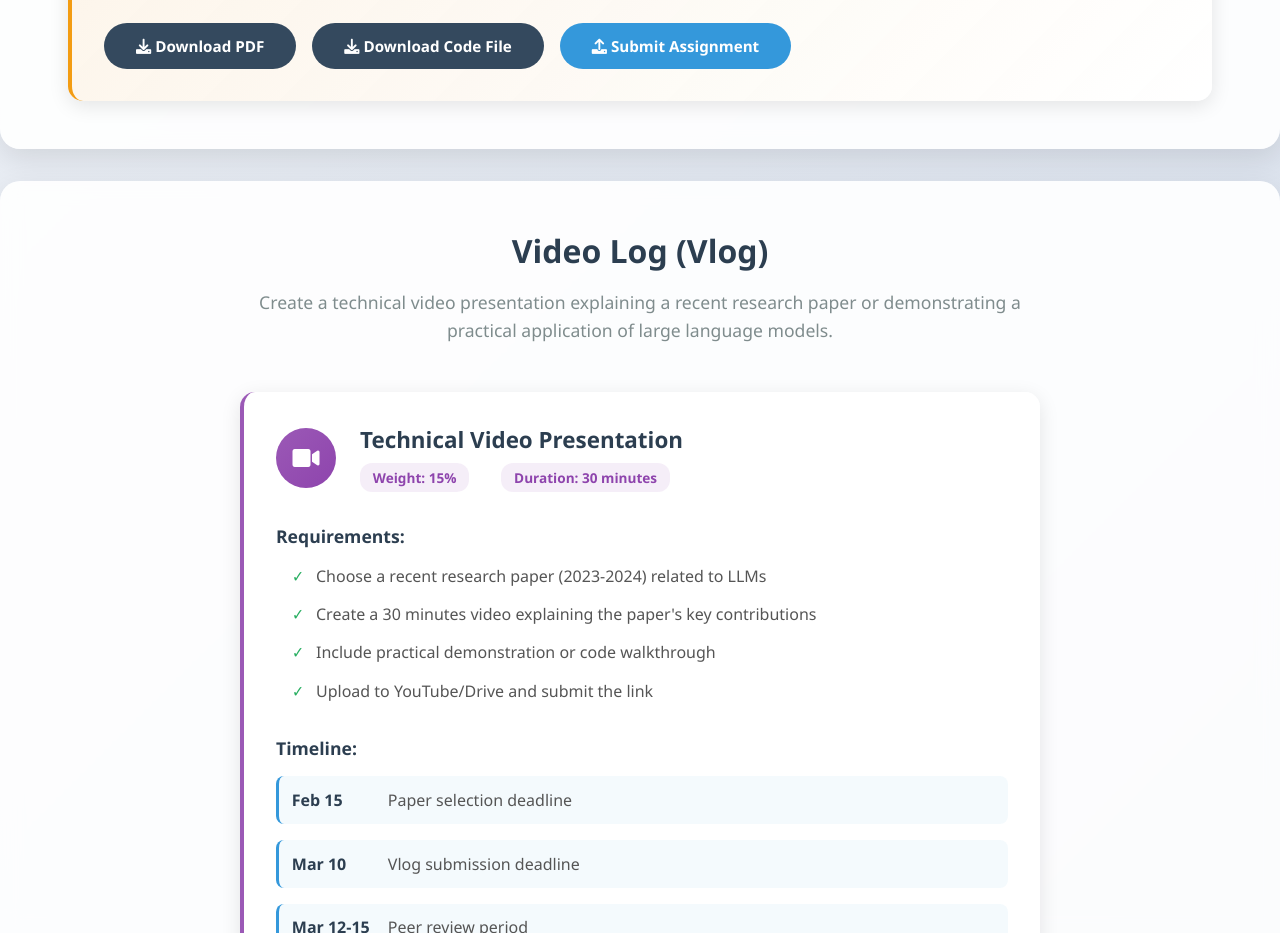
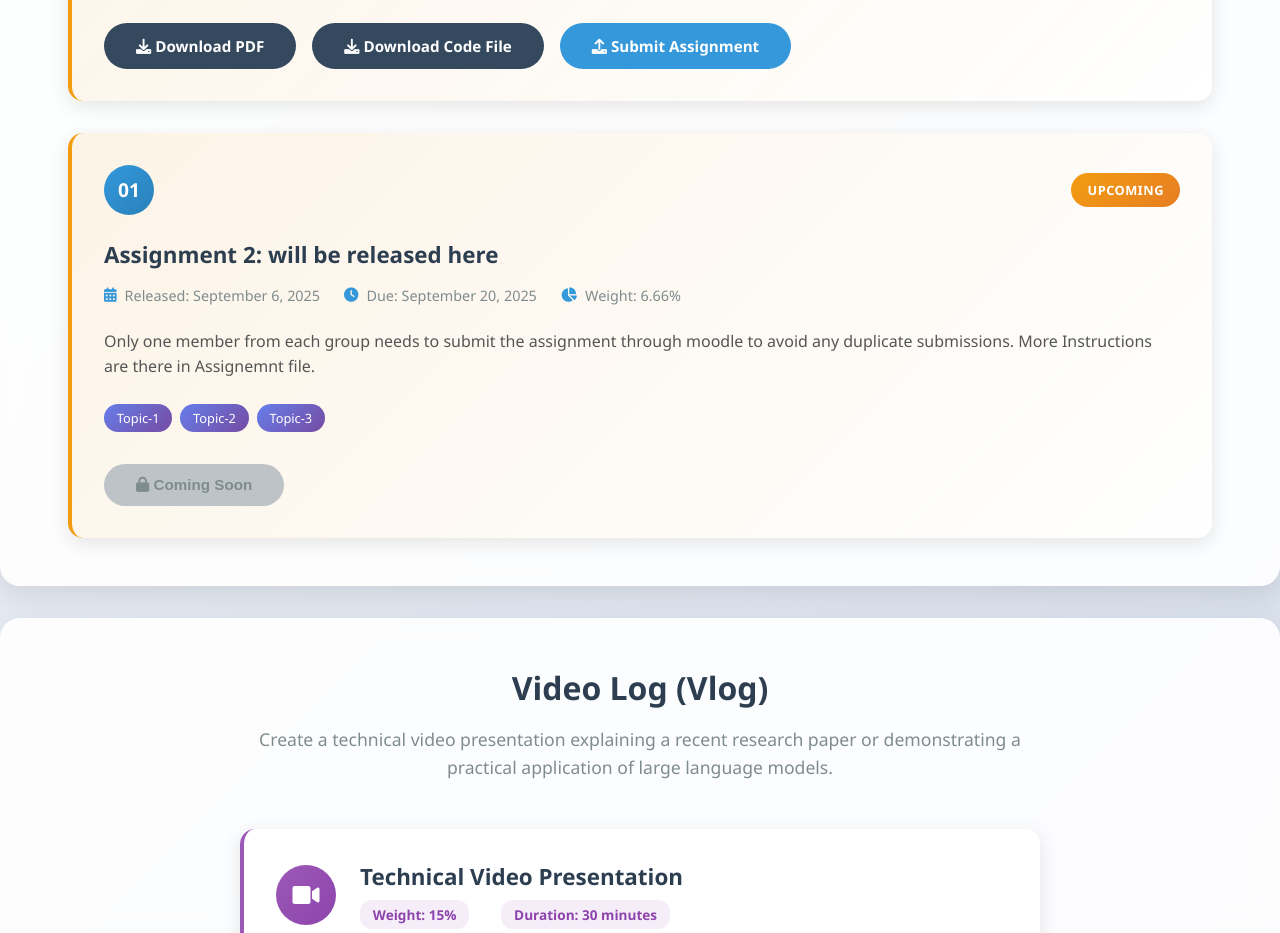
Before and after one commit to plaban/fllm-aut25, a plain HTML site: page assignments.html in a window 1280 px wide. Shown: the part 1140-2073 px from the top of the page. Drawn offline with Linux system fonts and the light colour scheme.

Commit message:
updated schedule

```diff
--- a/assignments.html
+++ b/assignments.html
@@ -134,6 +134,62 @@
                                 Submit Assignment
                             </a>
                         </div>
+                    </div>
+                </div>
+
+                <!-- Assignment 2 -->
+                <div class="assignment-card upcoming">
+                    <div class="assignment-header">
+                        <div class="assignment-number">01</div>
+                        <div class="assignment-status upcoming">Upcoming</div>
+                        <!-- <div class="assignment-status released">Upcoming</div> -->
+                    </div>
+
+                    <div class="assignment-content">
+                        <h3>Assignment 2: will be released here </h3>
+                        <div class="assignment-meta">
+                            <div class="meta-item">
+                                <i class="fas fa-calendar-alt"></i>
+                                <span>Released: September 6, 2025</span>
+                            </div>
+                            <div class="meta-item">
+                                <i class="fas fa-clock"></i>
+                                <span>Due: September 20, 2025</span>
+                            </div>
+                            <div class="meta-item">
+                                <i class="fas fa-chart-pie"></i>
+                                <span>Weight: 6.66%</span>
+                            </div>
+                        </div>
+                        <p class="assignment-description">
+                            Only one member from each group needs to submit the assignment through moodle to avoid any duplicate submissions. More Instructions are there in Assignemnt file.
+                        </p>
+                        <div class="assignment-topics">
+                            <span class="topic-tag">Topic-1 </span>
+                            <span class="topic-tag">Topic-2</span>
+                            <span class="topic-tag">Topic-3</span>
+                        </div>
+
+                        <div class="assignment-actions">
+                            <button class="btn btn-disabled" disabled>
+                                <i class="fas fa-lock"></i>
+                                Coming Soon
+                            </button>
+                        </div>
+                        <!-- <div class="assignment-actions">
+                            <a href="assets/assignments/FLLM_Assignment_1.pdf" class="btn btn-primary" target="_blank">
+                                <i class="fas fa-download"></i>
+                                Download PDF
+                            </a>
+                            <a href="assets/assignments/Assignment1_Solution_File.ipynb" class="btn btn-primary" target="_blank">
+                                <i class="fas fa-download"></i>
+                                Download Code File
+                            </a>
+                            <a href="http://kgpmoodlenew.iitkgp.ac.in/moodle/" class="btn btn-secondary" target="_blank">
+                                <i class="fas fa-upload"></i>
+                                Submit Assignment
+                            </a>
+                        </div> -->
                     </div>
                 </div>
             </div>
```
